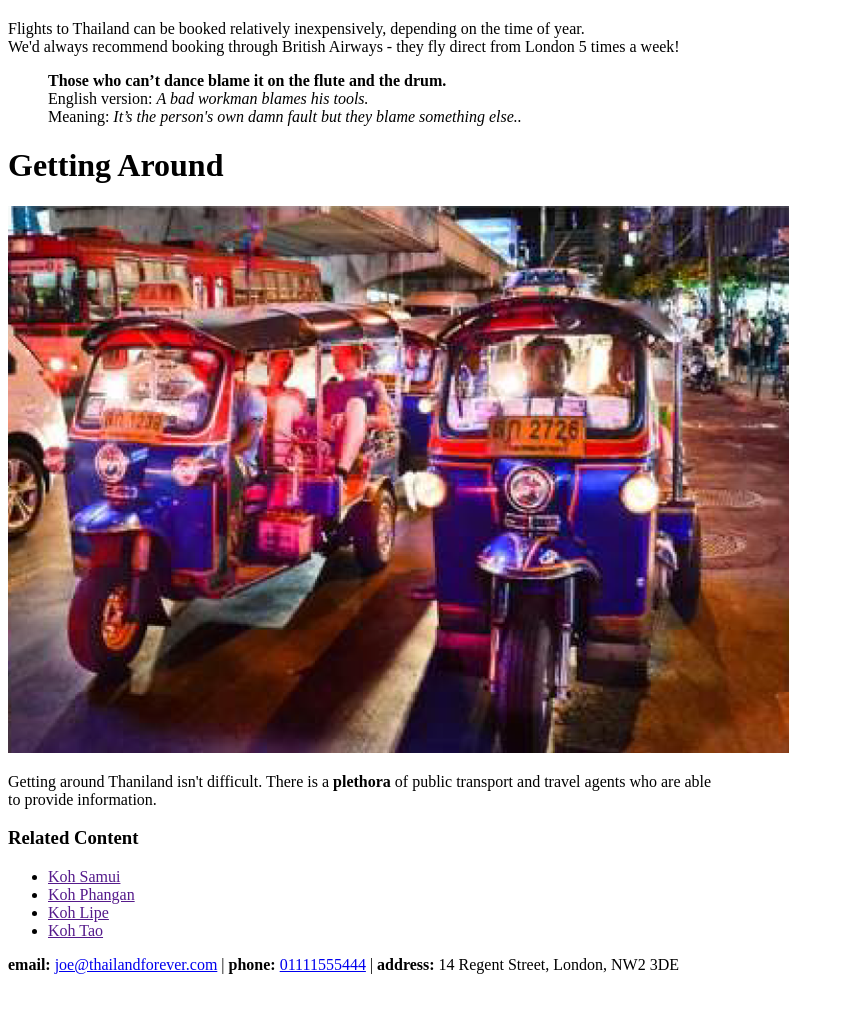
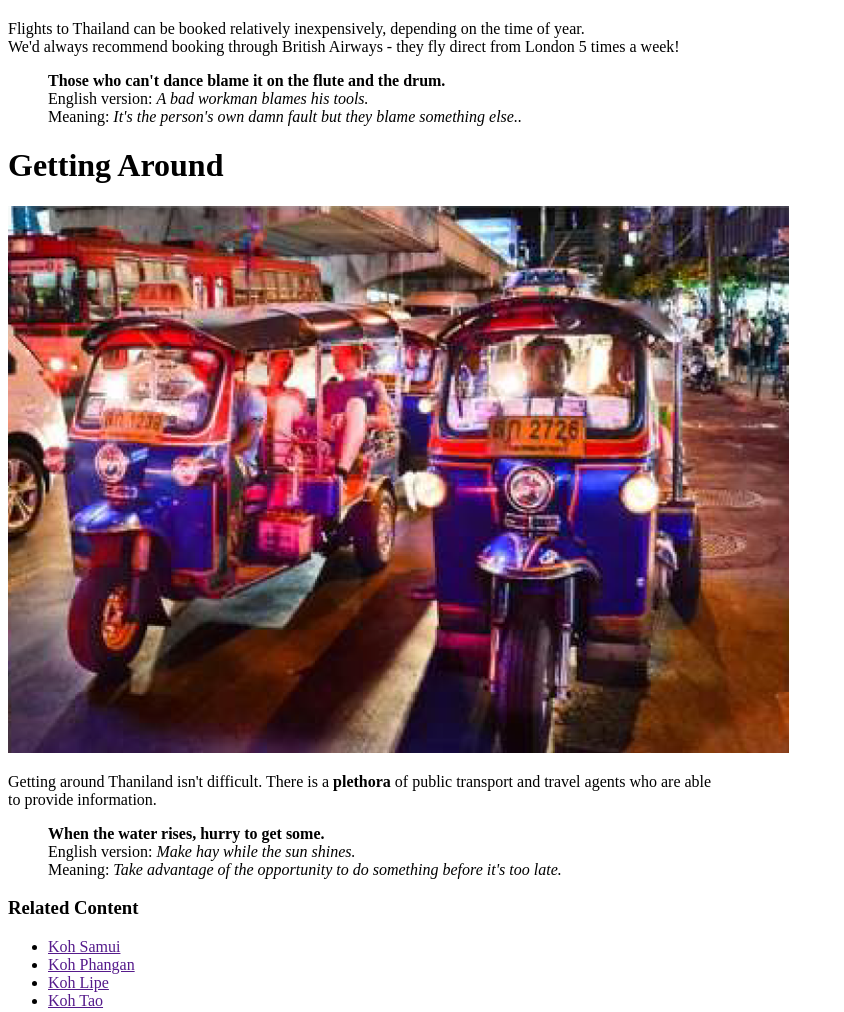
Before and after one commit to yvobonar/Thailand-Additional-Elements, a plain HTML site: page index.html in a window 1280 px wide. Shown: the part 1564-2576 px from the top of the page, without its empty margins (0-844 px from the left). Before the commit the page ends 2554 px from the top, so only its background shows below. Drawn offline with Linux system fonts and the light colour scheme.

Commit message:
Update index.html

```diff
--- a/index.html
+++ b/index.html
@@ -64,11 +64,11 @@
         </p>
         <blockquote
             cite="https://phanganist.com/koh-phangan-culture-leo-article/top-10-typical-thai-proverbs-and-their-english-versions">
-            <strong> Those who can’t dance blame it on the flute and the drum.</strong>
+            <strong> Those who can&apos;t dance blame it on the flute and the drum.</strong>
             <br>
             English version: <em>A bad workman blames his tools.</em>
             <br>
-            Meaning: <em>It’s the person's own damn fault but they blame something else..</em>
+            Meaning: <em>It&apos;s the person's own damn fault but they blame something else..</em>
         </blockquote>
 
 
@@ -85,6 +85,14 @@
             <br>
             to provide information.
         </p>
+        <blockquote
+        cite="https://phanganist.com/koh-phangan-culture-leo-article/top-10-typical-thai-proverbs-and-their-english-versions">
+        <strong> When the water rises, hurry to get some.</strong>
+        <br>
+        English version: <em> Make hay while the sun shines.</em>
+        <br>
+        Meaning: <em>Take advantage of the opportunity to do something before it&apos;s too late.</em>
+    </blockquote>
     </Div>
 
     <!-- Section List -->
```
